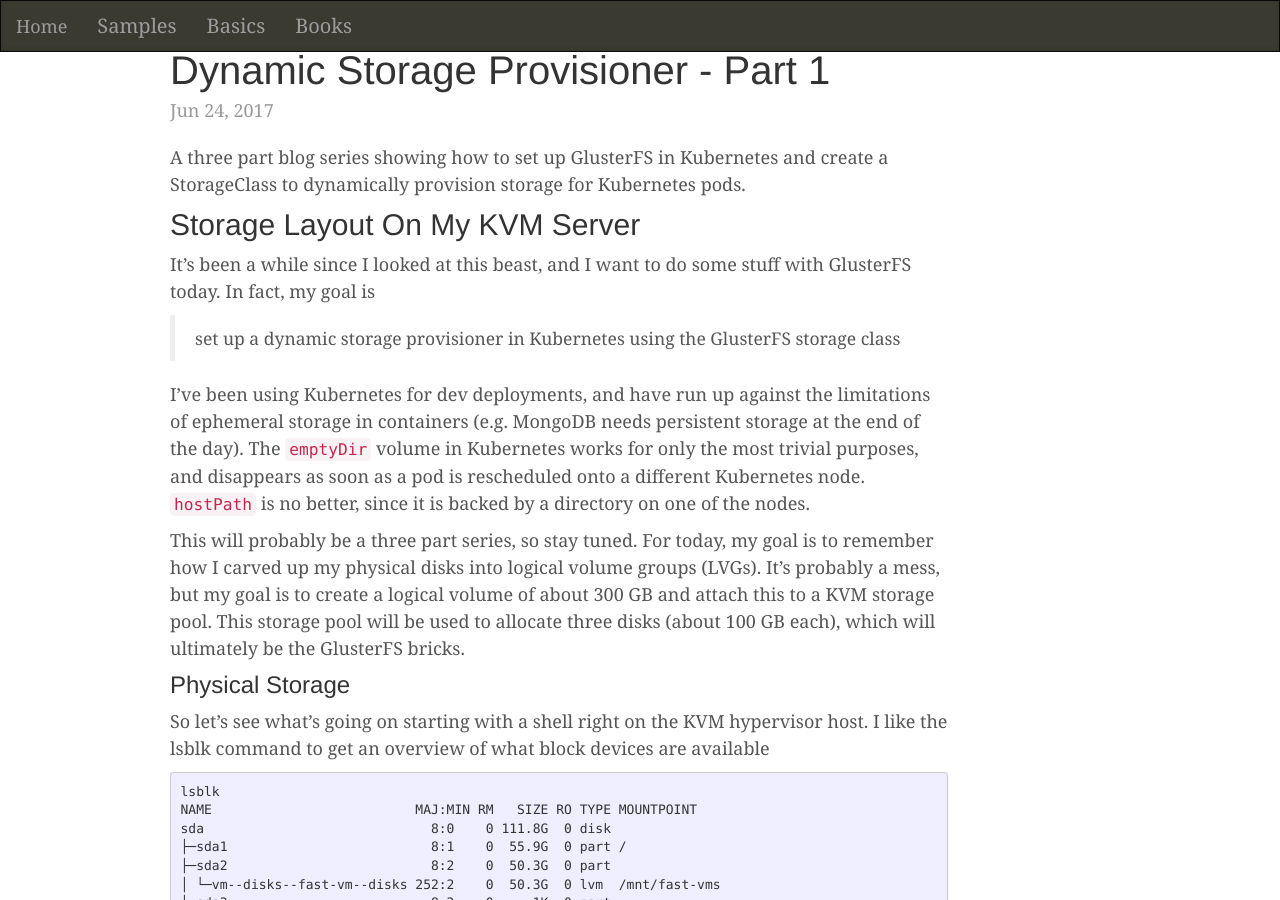
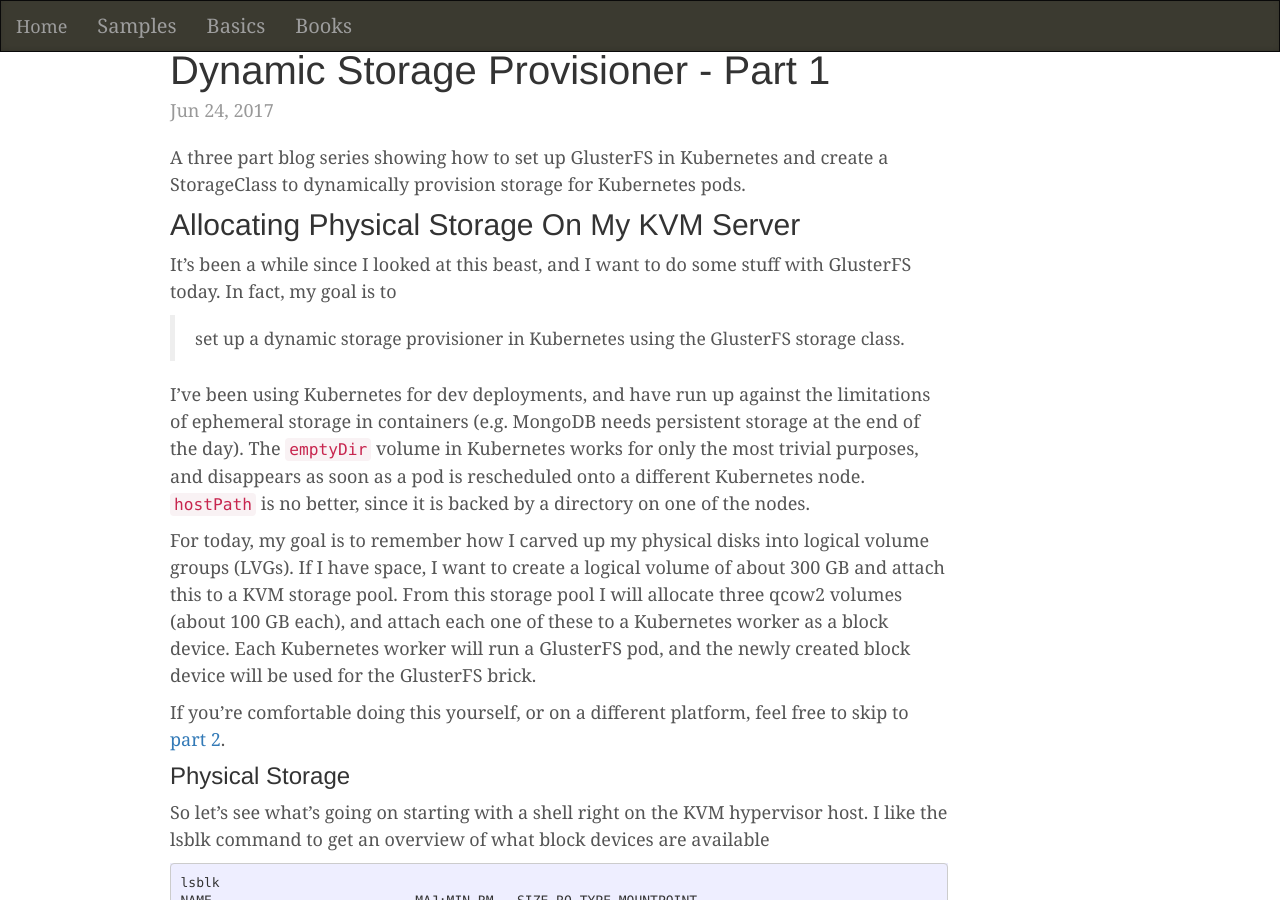
Before and after one commit to chasefranks/chasefranks.github.io, a Jekyll site: the page built from _posts/2017-06-24-deploying-glusterfs-to-kvm-1.md, in a window 1280 px wide and 900 px high, scrolled down 355 px. Built offline with Jekyll 4.4.1, drawn with Linux system fonts in a browser that asks for light colours; comment, search, counter and statistics services are not loaded; some of the changed text lies outside the part shown.

Commit message:
update 2017-06-24-deploying-glusterfs-to-kvm-1.md

````diff
--- a/_posts/2017-06-24-deploying-glusterfs-to-kvm-1.md
+++ b/_posts/2017-06-24-deploying-glusterfs-to-kvm-1.md
@@ -9,15 +9,17 @@ published: true
 ---
 {{page.intro}}
 
-## Storage Layout On My KVM Server
+## Allocating Physical Storage On My KVM Server
 
-It's been a while since I looked at this beast, and I want to do some stuff with GlusterFS today. In fact, my goal is
+It's been a while since I looked at this beast, and I want to do some stuff with GlusterFS today. In fact, my goal is to
 
-> set up a dynamic storage provisioner in Kubernetes using the GlusterFS storage class
+> set up a dynamic storage provisioner in Kubernetes using the GlusterFS storage class.
 
 I've been using Kubernetes for dev deployments, and have run up against the limitations of ephemeral storage in containers (e.g. MongoDB needs persistent storage at the end of the day). The ```emptyDir``` volume in Kubernetes works for only the most trivial purposes, and disappears as soon as a pod is rescheduled onto a different Kubernetes node. ```hostPath``` is no better, since it is backed by a directory on one of the nodes.
 
-This will probably be a three part series, so stay tuned. For today, my goal is to remember how I carved up my physical disks into logical volume groups (LVGs). It's probably a mess, but my goal is to create a logical volume of about 300 GB and attach this to a KVM storage pool. This storage pool will be used to allocate three disks (about 100 GB each), which will ultimately be the GlusterFS bricks.
+For today, my goal is to remember how I carved up my physical disks into logical volume groups (LVGs). If I have space, I want to create a logical volume of about 300 GB and attach this to a KVM storage pool. From this storage pool I will allocate three qcow2 volumes (about 100 GB each), and attach each one of these to a Kubernetes worker as a block device. Each Kubernetes worker will run a GlusterFS pod, and the newly created block device will be used for the GlusterFS brick.
+
+If you're comfortable doing this yourself, or on a different platform, feel free to skip to [part 2](/kubernetes/storage/kvm/2017/06/25/deploying-glusterfs-to-kvm-2.html).
 
 ### Physical Storage
 So let's see what's going on starting with a shell right on the KVM hypervisor host. I like the lsblk command to get an overview of what block devices are available
@@ -329,11 +331,11 @@ I click ***Manage*** and choose one of the volumes, in this case, gluster3 from
 
 Click ***Choose Volume***, then ***Finish***
 
-![kvm choose volume](/images/kvm-add-volume/3.png)
+![kvm choose volume](/images/kvm-add-volume/4.png)
 
 ## Conclusion
 
-Each one of my Kubernetes worker nodes should now have a 100 GB block device
+Each one of my Kubernetes worker nodes should now have a 100 GB block device. Let's check this by ssh'ing into one of them and using the same ```lsblk``` command we used on the hypervisor host
 
 ```
 lsblk
````
